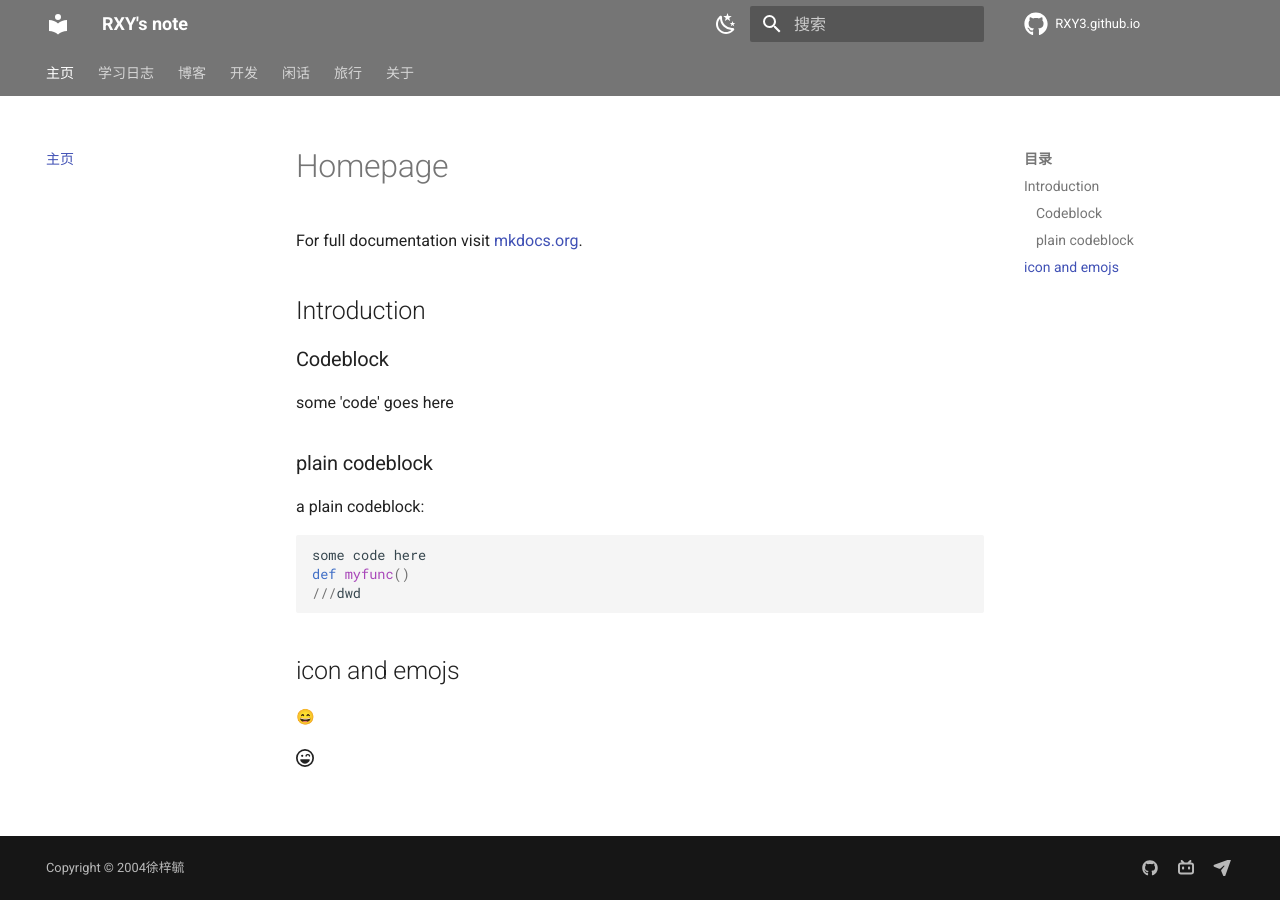
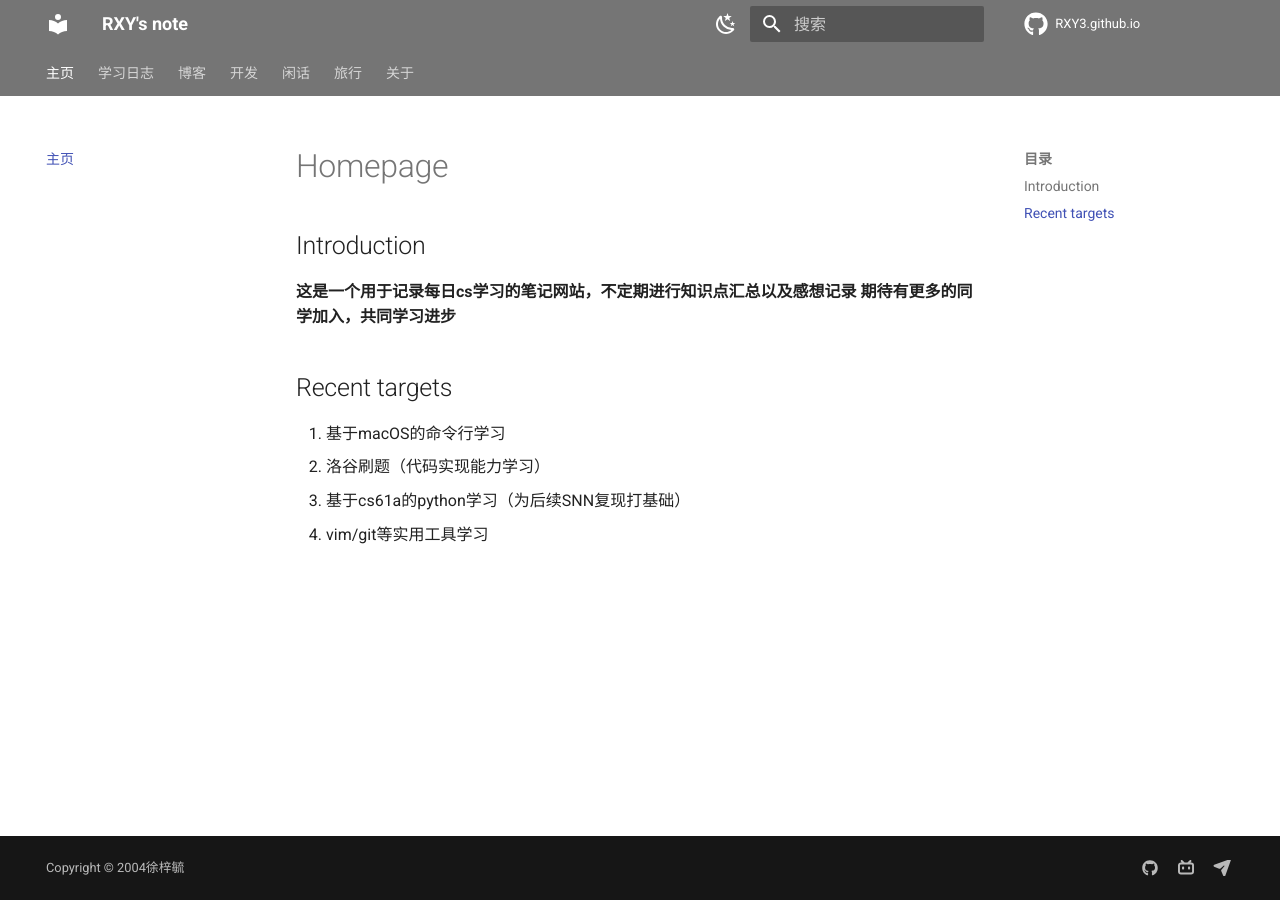
Before and after one commit to RXY3/mkdoc-record_of_study, an MkDocs documentation site: the page built from docs/index.md, in a window 1280 px wide. Built offline with MkDocs 1.6.1 and Material for MkDocs 9.7.7, drawn with Linux system fonts in a browser that asks for light colours; emoji names are drawn with the system emoji font; comment, search, counter and statistics services are not loaded.

Commit message:
Adding initial documentation files

````diff
--- a/docs/index.md
+++ b/docs/index.md
@@ -1,25 +1,11 @@
 # Homepage
 
-For full documentation visit [mkdocs.org](https://www.mkdocs.org).
+## Introduction
+**这是一个用于记录每日cs学习的笔记网站，不定期进行知识点汇总以及感想记录**
+**期待有更多的同学加入，共同学习进步**
 
-## Introduction
-
-### Codeblock
-
-some 'code' goes here
-
-### plain codeblock
-
-a plain codeblock:
-
-```py
-some code here
-def myfunc()
-///dwd
-```
-
-## icon and emojs
-
-:smile:
-
-:fontawesome-regular-face-laugh-wink:
+## Recent targets
+1. 基于macOS的命令行学习
+2. 洛谷刷题（代码实现能力学习）
+3. 基于cs61a的python学习（为后续SNN复现打基础）
+4. vim/git等实用工具学习
````
Also changed, not shown: docs/page2.md (+8 -3 lines).
